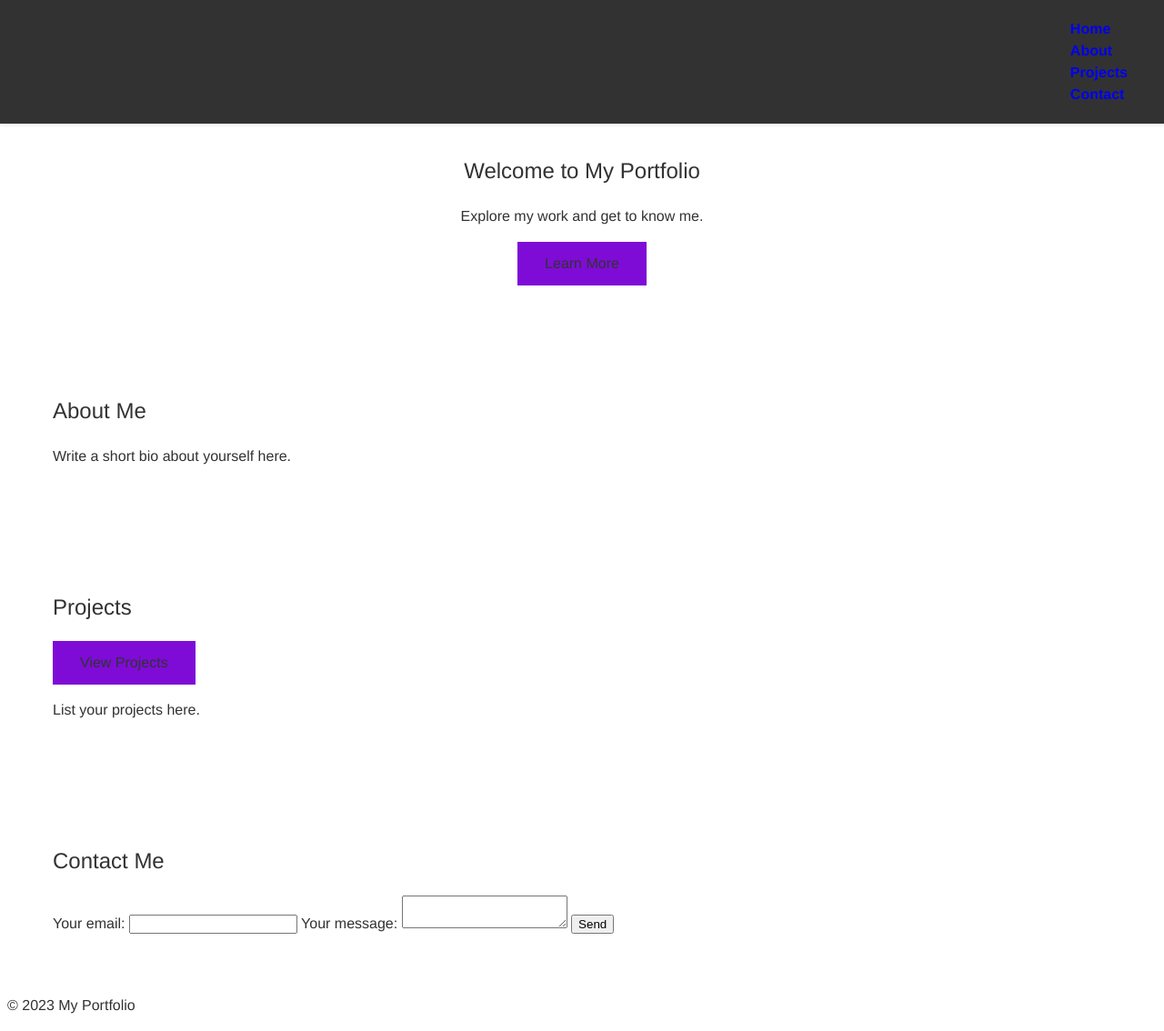
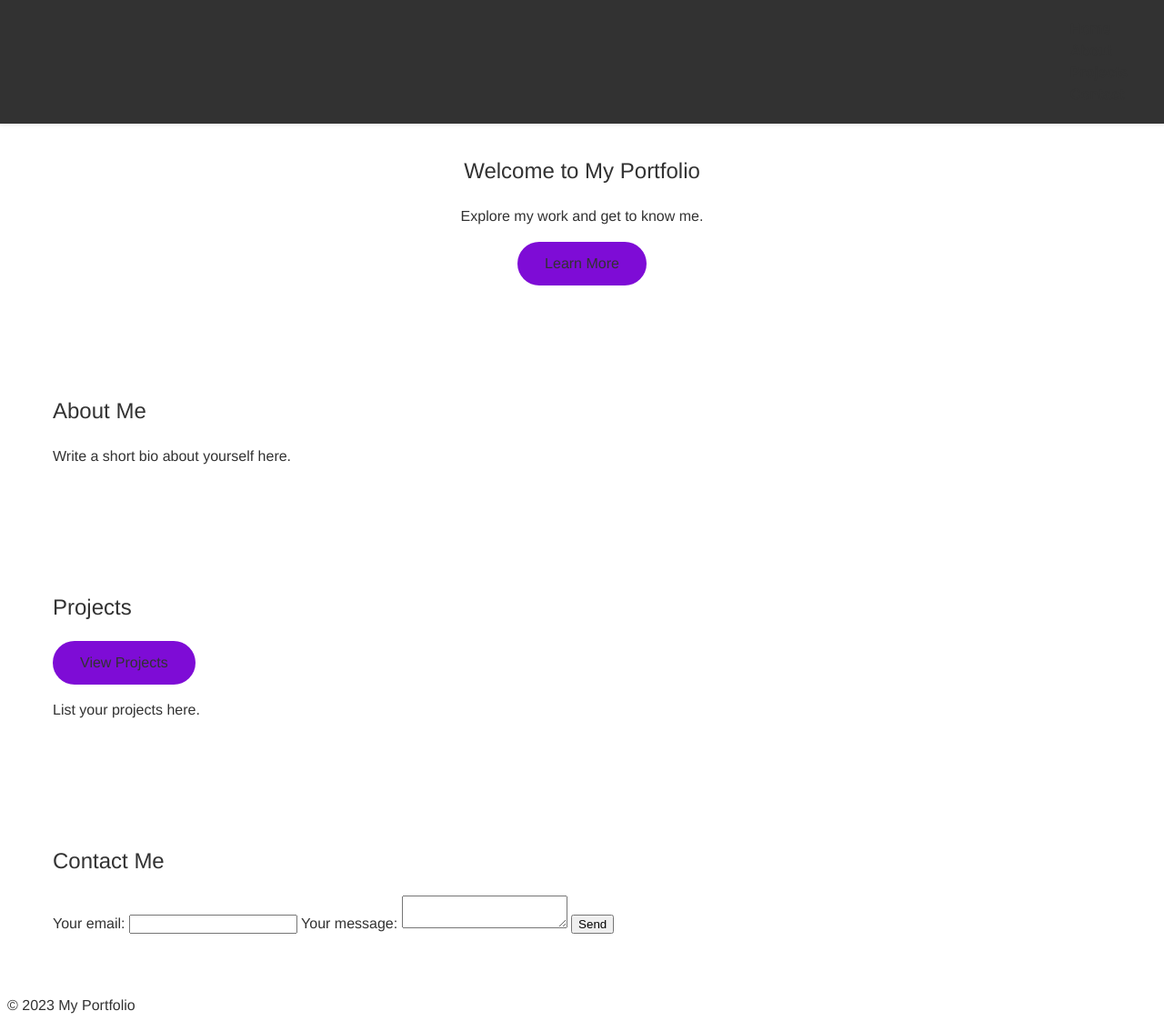
Before and after one commit to jjarhead24/jjarhead24.github.io, a PHP site: page / in a window 1280 px wide. Shown: the whole page at 91% size. Run offline with PHP 8.4, Linux system fonts and the light colour scheme.

Commit message:
vsrbsrbsbebs

```diff
--- a/script.js
+++ b/script.js
@@ -1,3 +1,19 @@
+const slides = [
+{
+    src: 'image1.jpg',
+    caption: 'This is the first image'
+},
+{
+    src: 'image2.jpg',
+    caption: 'This is the second image'
+},
+{
+    src: 'image3.jpg',
+    caption: 'This is the third image'
+}
+];
+
+
 function createSlider(slides) {
     const sliderContainer = document.querySelector('#slider-container');
     const slider = document.createElement('div');
--- a/style.css
+++ b/style.css
@@ -9,21 +9,6 @@ body {
 h1, h2, h3 {
   font-weight: normal;
 }
-
-const slides = [
-  {
-    src: 'Shoop_da_whoop_laser.jpg',
-    caption: 'This is the first image'
-  },
-  {
-    src: 'Shoop_da_whoop_laser.jpg',
-    caption: 'This is the second image'
-  },
-  {
-    src: 'Shoop_da_whoop_laser.jpg',
-    caption: 'This is the third image'
-  }
-];
 
 
 a {
@@ -93,4 +78,5 @@ section {
   background-color: #7E0CD6;
   color: #323232;
   text-decoration: none;
-  border-radius:
+  border-radius: 32px;
+}
```
